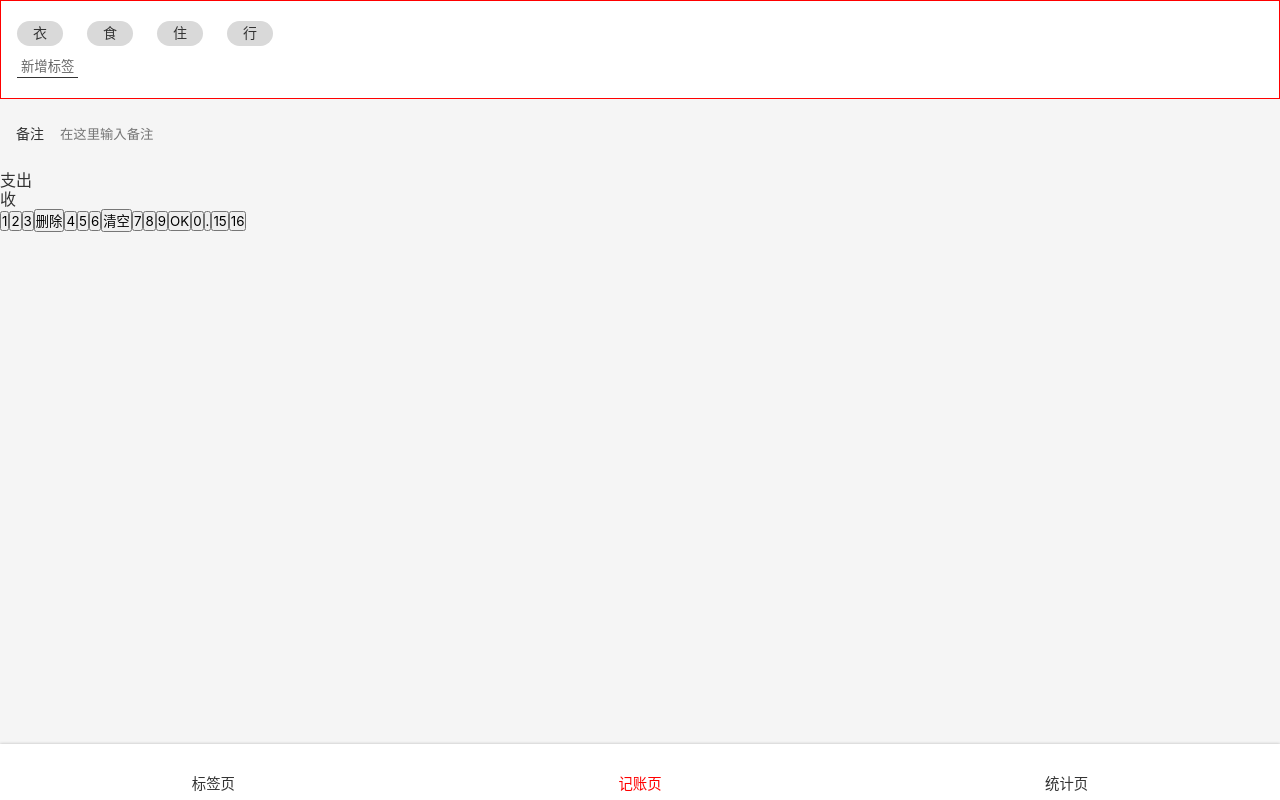
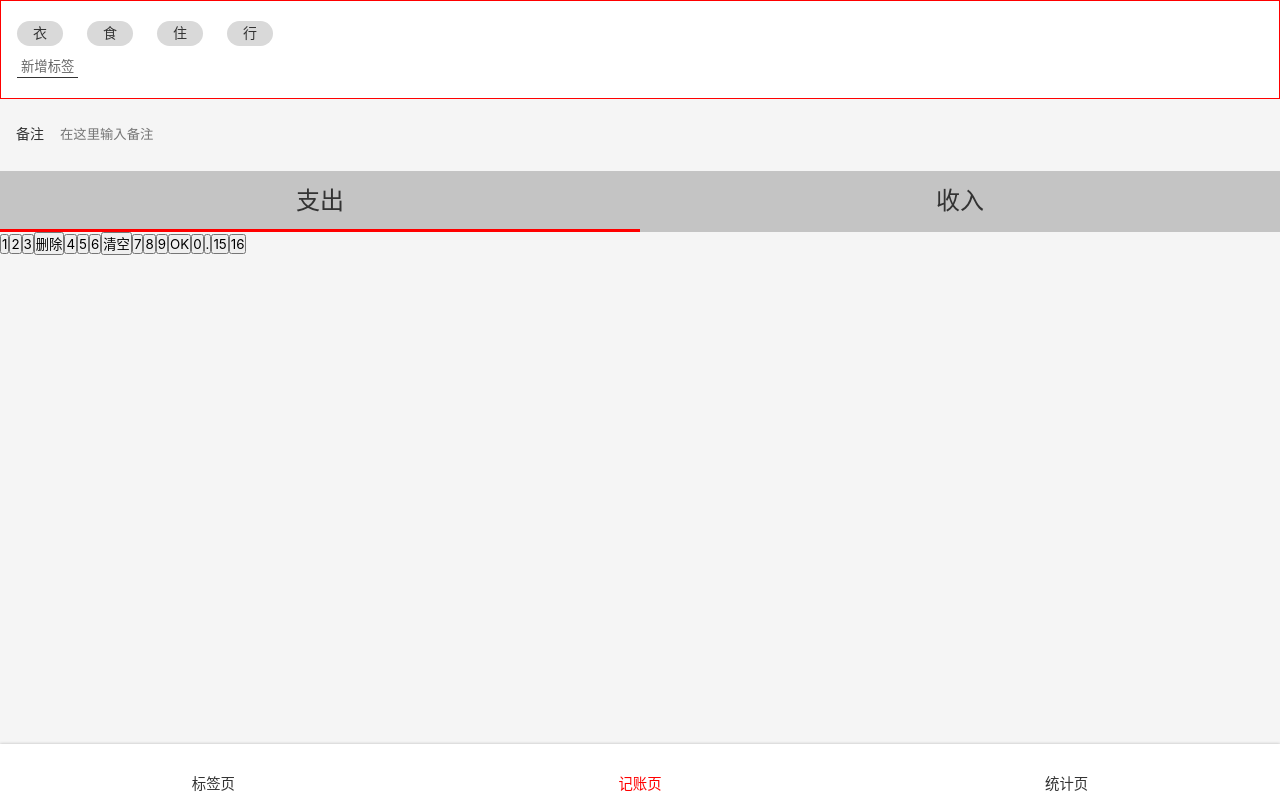
Before and after one commit to haixiangyan/split-wise-react, a React app: page /#/money in a window 1280 px wide. Built offline with nearby package versions, Linux system fonts and the light colour scheme.

Commit message:
完成 Category 样式

```diff
--- a/src/components/Money.tsx
+++ b/src/components/Money.tsx
@@ -44,7 +44,29 @@
      }
   }
 `
-const CategorySection = styled.section``
+const CategorySection = styled.section`
+  font-size: 24px;
+  > ul {
+    display: flex;
+    background: #c4c4c4;
+    > li {
+      padding: 16px 0;
+      width: 50%;
+      text-align: center;
+      position: relative;
+      &.selected::after {
+        content: '';
+        display: block;
+        position: absolute;
+        height: 3px;
+        width: 100%;
+        left: 0;
+        bottom: 0;
+        background: red;
+      }
+    }
+  }
+`
 const NumberPadSection = styled.section``
 
 const Money: React.FunctionComponent = () => {
@@ -67,8 +89,8 @@
       </NotesSection>
       <CategorySection>
         <ul>
-          <li>支出</li>
-          <li>收</li>
+          <li className="selected">支出</li>
+          <li>收入</li>
         </ul>
       </CategorySection>
       <NumberPadSection>
```
